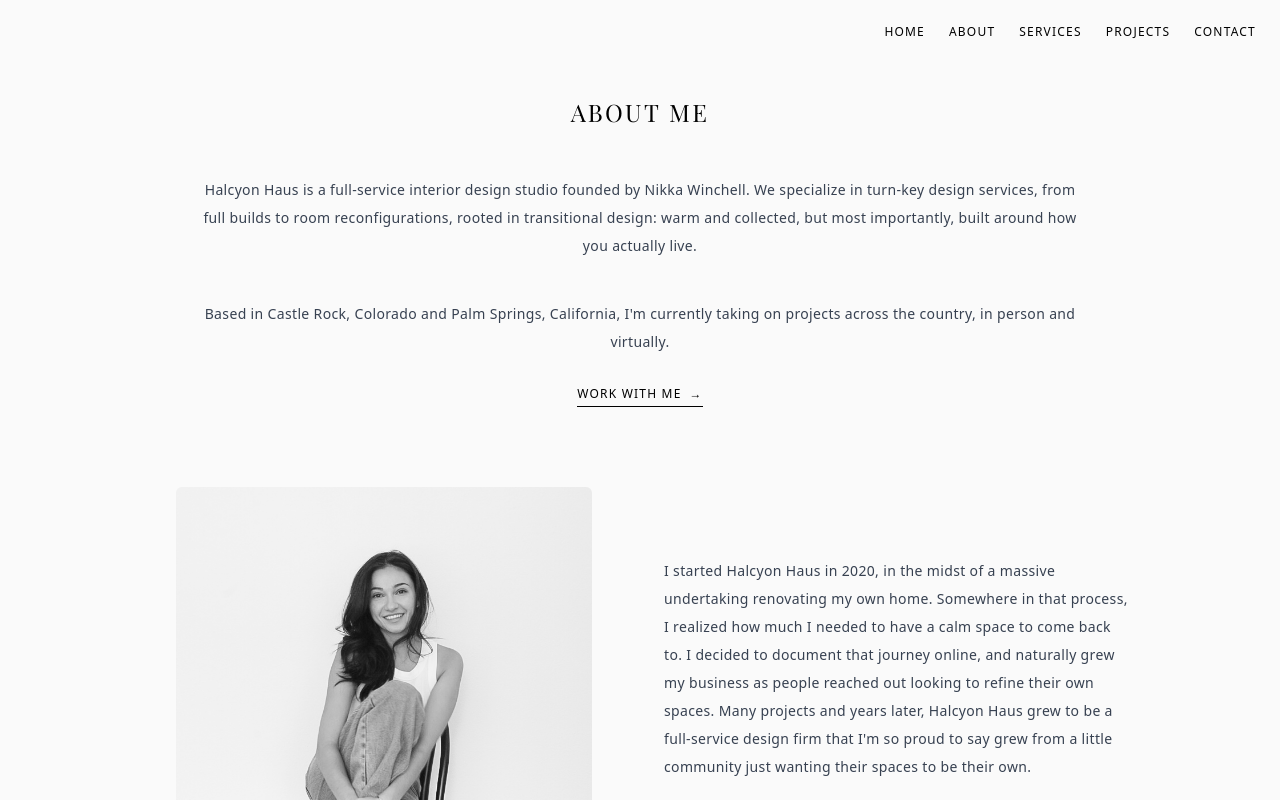
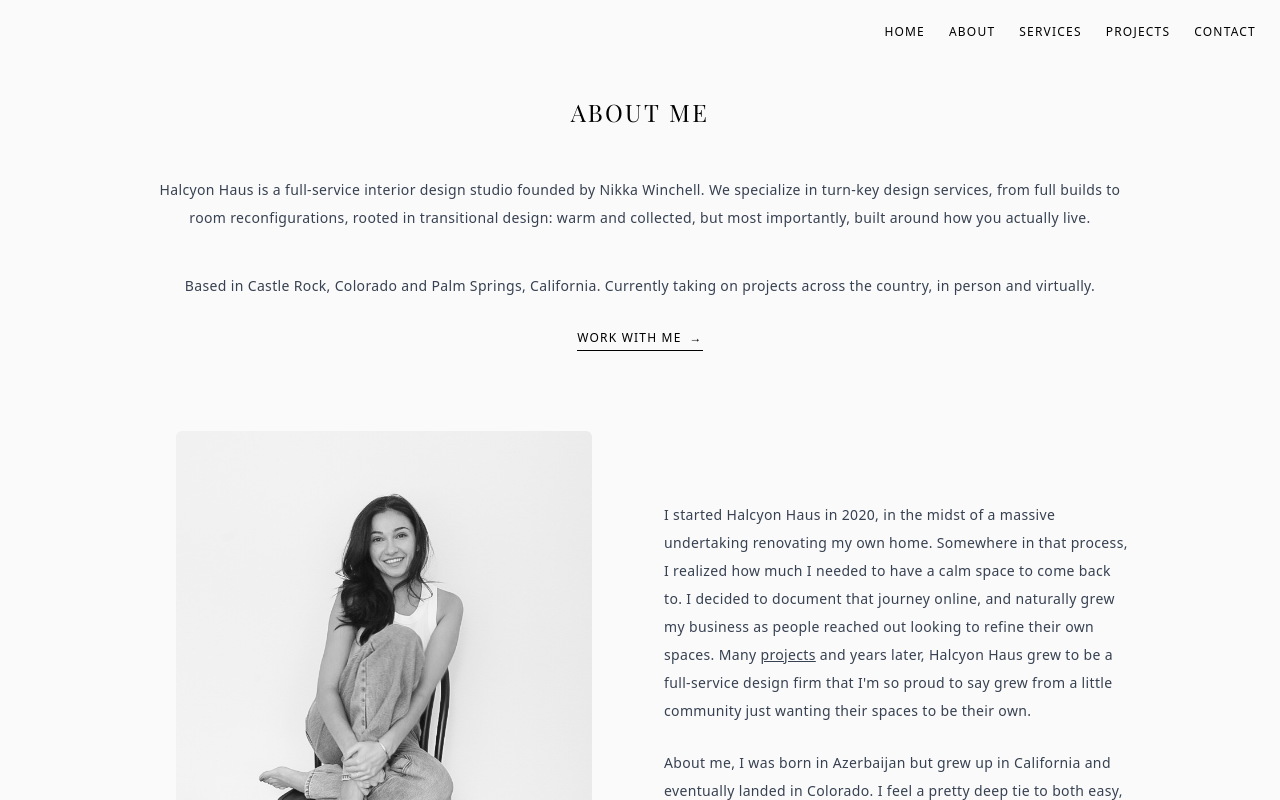
Before and after one commit to HalcyonHaus/halcyonhaus-site, a Next.js app: page /about in a window 1280 px wide. Shown: the top 800 px of the page. Built offline with nearby package versions, Linux system fonts and the light colour scheme.

Commit message:
Update about.js

```diff
--- a/pages/about.js
+++ b/pages/about.js
@@ -90,16 +90,16 @@ export default function AboutPage() {
         </h1>
 
         {/* Intro, wide and centered, no image yet */}
-        <div className="mt-12 max-w-4xl mx-auto text-center">
+        <div className="mt-12 max-w-5xl mx-auto text-center">
           <p className="text-sm leading-7 tracking-wide font-inter text-gray-700">
             Halcyon Haus is a full-service interior design studio founded by Nikka Winchell. We specialize in turn-key design services, from full builds to room reconfigurations, rooted in transitional design: warm and collected, but most importantly, built around how you actually live.
           </p>
         </div>
 
         {/* Location + CTA */}
-        <div className="mt-10 max-w-4xl mx-auto text-center">
+        <div className="mt-10 max-w-5xl mx-auto text-center">
           <p className="text-sm leading-7 tracking-wide font-inter text-gray-700">
-            Based in Castle Rock, Colorado and Palm Springs, California, I&apos;m currently taking on projects across the country, in person and virtually.
+            Based in Castle Rock, Colorado and Palm Springs, California. Currently taking on projects across the country, in person and virtually.
           </p>
           <div className="pt-6">
             <Link href="/contact" legacyBehavior>
@@ -129,7 +129,11 @@ export default function AboutPage() {
 
           <div className="md:col-span-6 flex flex-col justify-center h-full text-sm leading-7 tracking-wide font-inter text-gray-700 space-y-6">
             <p>
-              I started Halcyon Haus in 2020, in the midst of a massive undertaking renovating my own home. Somewhere in that process, I realized how much I needed to have a calm space to come back to. I decided to document that journey online, and naturally grew my business as people reached out looking to refine their own spaces. Many projects and years later, Halcyon Haus grew to be a full-service design firm that I&apos;m so proud to say grew from a little community just wanting their spaces to be their own.
+              I started Halcyon Haus in 2020, in the midst of a massive undertaking renovating my own home. Somewhere in that process, I realized how much I needed to have a calm space to come back to. I decided to document that journey online, and naturally grew my business as people reached out looking to refine their own spaces. Many{" "}
+              <Link href="/projects" legacyBehavior>
+                <a className="underline hover:text-black">projects</a>
+              </Link>{" "}
+              and years later, Halcyon Haus grew to be a full-service design firm that I&apos;m so proud to say grew from a little community just wanting their spaces to be their own.
             </p>
             <p>
               About me, I was born in Azerbaijan but grew up in California and eventually landed in Colorado. I feel a pretty deep tie to both easy, relaxed spaces and calm, grounded ones, and that mix shows up in every project I design. In fact, that&apos;s where &quot;Halcyon&quot; comes from: feeling a sense of peace is one of the most important aspects of feeling at home, and the one I value the most when creating a space.
```
